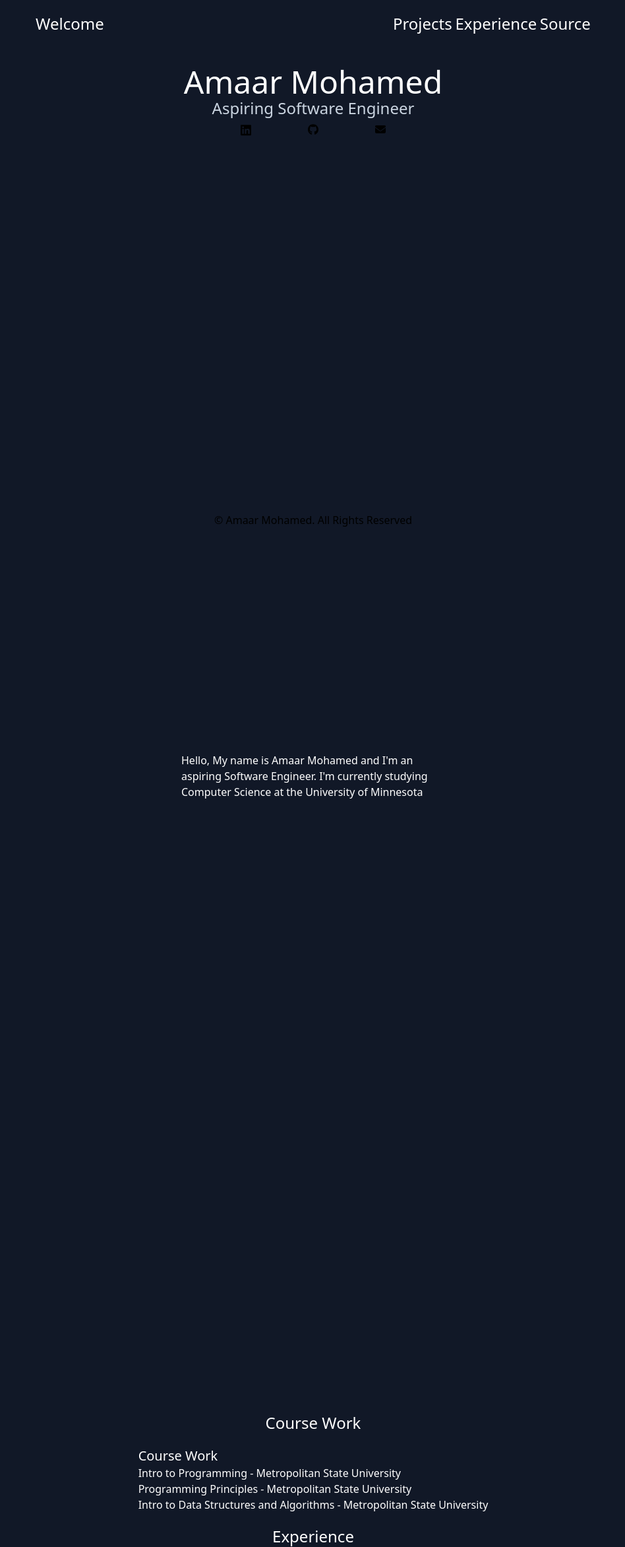
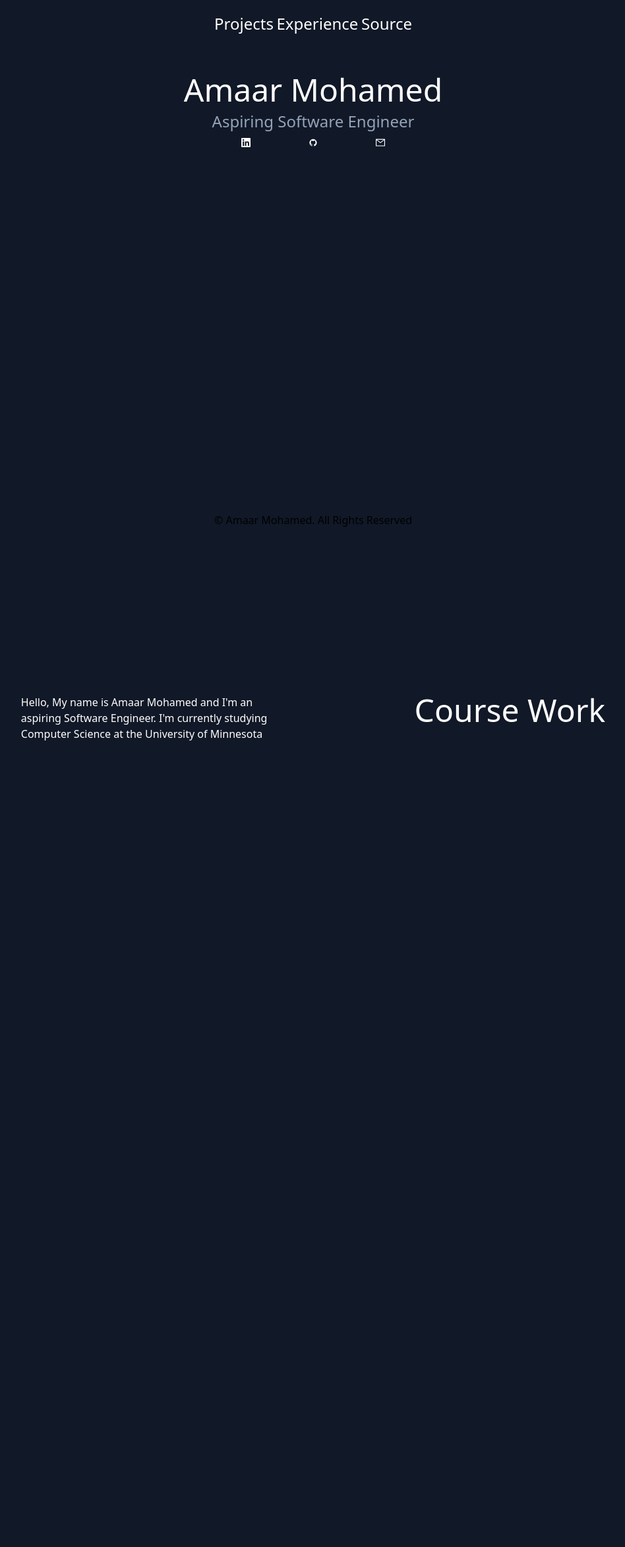
Before and after one commit to AmaarM/homepage, a Next.js app: page / in a window 1280 px wide. Shown: the whole page at 66% size, without its empty margins (165-1113 px from the left). After the commit the page ends 1952 px from the top, so only its background shows below. Built offline with nearby package versions, Linux system fonts and the light colour scheme.

Commit message:
reformatting

```diff
--- a/src/components/About.tsx
+++ b/src/components/About.tsx
@@ -2,12 +2,15 @@ import Image from "next/image";
 import ProfilePic from "../assets/amaar-pic.jpg";
 const About = () => {
   return (
-    <div className="w-screen text-skin-base flex justify-evenly my-10 ease-in-out duration-300">
+    <div className="w-screen text-skin-base flex flex-row justify-evenly my-10 ease-in-out duration-300">
       <p className="w-[400px]">
         Hello, My name is Amaar Mohamed and I&#39;m an aspiring Software
         Engineer. I&#39;m currently studying Computer Science at the University
         of Minnesota
       </p>
+      <div className="text-skin-base">
+        <h1 className="text-5xl">Course Work</h1>
+      </div>
     </div>
   );
 };
--- a/src/components/Hero.tsx
+++ b/src/components/Hero.tsx
@@ -1,31 +1,44 @@
 import Link from "next/link";
+import { FaLinkedin } from "react-icons/fa";
+import { DiGithubBadge } from "react-icons/di";
+import { AiOutlineMail } from "react-icons/ai";
+
+let copied = false;
+const copyToClipboard = () => {
+  copied = true;
+  navigator.clipboard.writeText("amaarmo123@gmail.com");
+  setTimeout(() => (copied = false), 10000);
+};
 
 const Hero = () => {
   return (
     <div className="text-skin-base my-7 mx-auto w-[1000px] flex flex-row justify-evenly text-center">
       <div>
         <h1 className="text-5xl">Amaar Mohamed</h1>
-        <h1 className="text-2xl text-slate-300">Aspiring Software Engineer</h1>
+        <h1 className="text-2xl text-slate-400 mt-2">
+          Aspiring Software Engineer
+        </h1>
         <div className="flex flex-row justify-evenly">
           <div className="w-4 my-2 cursor-pointer">
             <Link href="https://www.linkedin.com/in/amaarmohamed/">
-              <svg xmlns="http://www.w3.org/2000/svg" viewBox="0 0 448 512">
-                <path d="M416 32H31.9C14.3 32 0 46.5 0 64.3v383.4C0 465.5 14.3 480 31.9 480H416c17.6 0 32-14.5 32-32.3V64.3c0-17.8-14.4-32.3-32-32.3zM135.4 416H69V202.2h66.5V416zm-33.2-243c-21.3 0-38.5-17.3-38.5-38.5S80.9 96 102.2 96c21.2 0 38.5 17.3 38.5 38.5 0 21.3-17.2 38.5-38.5 38.5zm282.1 243h-66.4V312c0-24.8-.5-56.7-34.5-56.7-34.6 0-39.9 27-39.9 54.9V416h-66.4V202.2h63.7v29.2h.9c8.9-16.8 30.6-34.5 62.9-34.5 67.2 0 79.7 44.3 79.7 101.9V416z" />
-              </svg>
+              <FaLinkedin />
             </Link>
           </div>
           <div className="w-4 my-2 cursor-pointer">
             <Link href="https://github.com/AmaarM">
-            <svg xmlns="http://www.w3.org/2000/svg" viewBox="0 0 496 512">
-              <path d="M165.9 397.4c0 2-2.3 3.6-5.2 3.6-3.3.3-5.6-1.3-5.6-3.6 0-2 2.3-3.6 5.2-3.6 3-.3 5.6 1.3 5.6 3.6zm-31.1-4.5c-.7 2 1.3 4.3 4.3 4.9 2.6 1 5.6 0 6.2-2s-1.3-4.3-4.3-5.2c-2.6-.7-5.5.3-6.2 2.3zm44.2-1.7c-2.9.7-4.9 2.6-4.6 4.9.3 2 2.9 3.3 5.9 2.6 2.9-.7 4.9-2.6 4.6-4.6-.3-1.9-3-3.2-5.9-2.9zM244.8 8C106.1 8 0 113.3 0 252c0 110.9 69.8 205.8 169.5 239.2 12.8 2.3 17.3-5.6 17.3-12.1 0-6.2-.3-40.4-.3-61.4 0 0-70 15-84.7-29.8 0 0-11.4-29.1-27.8-36.6 0 0-22.9-15.7 1.6-15.4 0 0 24.9 2 38.6 25.8 21.9 38.6 58.6 27.5 72.9 20.9 2.3-16 8.8-27.1 16-33.7-55.9-6.2-112.3-14.3-112.3-110.5 0-27.5 7.6-41.3 23.6-58.9-2.6-6.5-11.1-33.3 2.6-67.9 20.9-6.5 69 27 69 27 20-5.6 41.5-8.5 62.8-8.5s42.8 2.9 62.8 8.5c0 0 48.1-33.6 69-27 13.7 34.7 5.2 61.4 2.6 67.9 16 17.7 25.8 31.5 25.8 58.9 0 96.5-58.9 104.2-114.8 110.5 9.2 7.9 17 22.9 17 46.4 0 33.7-.3 75.4-.3 83.6 0 6.5 4.6 14.4 17.3 12.1C428.2 457.8 496 362.9 496 252 496 113.3 383.5 8 244.8 8zM97.2 352.9c-1.3 1-1 3.3.7 5.2 1.6 1.6 3.9 2.3 5.2 1 1.3-1 1-3.3-.7-5.2-1.6-1.6-3.9-2.3-5.2-1zm-10.8-8.1c-.7 1.3.3 2.9 2.3 3.9 1.6 1 3.6.7 4.3-.7.7-1.3-.3-2.9-2.3-3.9-2-.6-3.6-.3-4.3.7zm32.4 35.6c-1.6 1.3-1 4.3 1.3 6.2 2.3 2.3 5.2 2.6 6.5 1 1.3-1.3.7-4.3-1.3-6.2-2.2-2.3-5.2-2.6-6.5-1zm-11.4-14.7c-1.6 1-1.6 3.6 0 5.9 1.6 2.3 4.3 3.3 5.6 2.3 1.6-1.3 1.6-3.9 0-6.2-1.4-2.3-4-3.3-5.6-2z" />
-            </svg>
+              <DiGithubBadge />
             </Link>
           </div>
           <div className="w-4 my-2 cursor-pointer">
-            <svg xmlns="http://www.w3.org/2000/svg" viewBox="0 0 512 512">
-              <path d="M464 64C490.5 64 512 85.49 512 112C512 127.1 504.9 141.3 492.8 150.4L275.2 313.6C263.8 322.1 248.2 322.1 236.8 313.6L19.2 150.4C7.113 141.3 0 127.1 0 112C0 85.49 21.49 64 48 64H464zM217.6 339.2C240.4 356.3 271.6 356.3 294.4 339.2L512 176V384C512 419.3 483.3 448 448 448H64C28.65 448 0 419.3 0 384V176L217.6 339.2z" />
-            </svg>
+            <AiOutlineMail onClick={copyToClipboard} />
           </div>
+          {copied ? (
+            <div className="w-[20px]">
+              <h1 className="text-sm text-black">Copied to Clipboard</h1>
+            </div>
+          ) : (
+            ""
+          )}
         </div>
       </div>
     </div>
--- a/src/components/layouts/section.tsx
+++ b/src/components/layouts/section.tsx
@@ -1,6 +1,6 @@
 const Section = ({ children }) => {
   return (
-    <div className="h-[1000px]">
+    <div className="h-[900px]">
       <>{children}</>
     </div>
   );
--- a/src/components/navbar.tsx
+++ b/src/components/navbar.tsx
@@ -2,10 +2,7 @@ import Link from "next/link";
 
 const Navbar = () => {
   return (
-    <div className="flex flex-row justify-around w-screen align-top items-center">
-      <Link href="/">
-        <h1 className="text-2xl text-skin-base cursor-pointer">Welcome</h1>
-      </Link>
+    <div className="flex flex-row justify-evenly w-screen align-middle mb-10">
       <div className="flex flex-row my-5 justify-between w-[300px]">
         <Link href="/projects">
           <h4 className="text-skin-base cursor-pointer hover:opacity-80 text-2xl">
--- a/src/pages/index.tsx
+++ b/src/pages/index.tsx
@@ -14,22 +14,6 @@ const Home: NextPage = () => {
         <Section>
           <About />
         </Section>
-        <h1 className="text-2xl text-skin-base text-center">Course Work</h1>
-        <div className="w-[800px] my-5 flex justify-center mx-auto text-skin-base">
-          <div>
-            <h1 className="text-xl">Course Work</h1>
-            <ul>
-              <li>Intro to Programming - Metropolitan State University</li>
-              <li>Programming Principles - Metropolitan State University</li>
-              <li>
-                Intro to Data Structures and Algorithms - Metropolitan State
-                University
-              </li>
-            </ul>
-          </div>
-        </div>
-        <h1 className="text-2xl text-skin-base text-center">Experience</h1>
-        <div className="w-[800px] my-5 flex justify-center mx-auto text-skin-base"></div>
       </Layout>
     </>
   );
```
Also changed, not shown: src/components/Experience.tsx (added), src/components/Projects.tsx (added).
